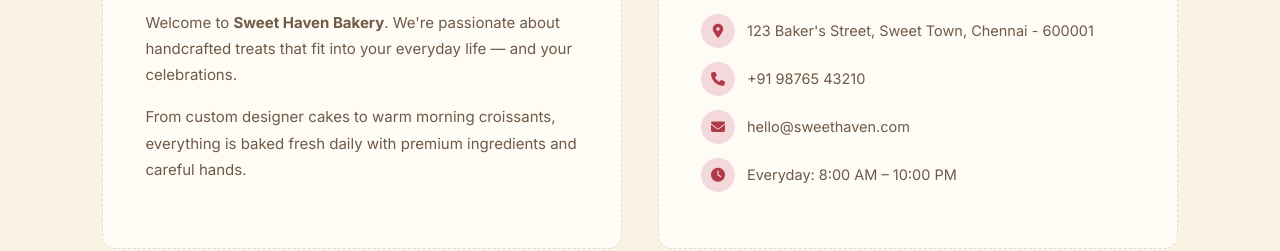
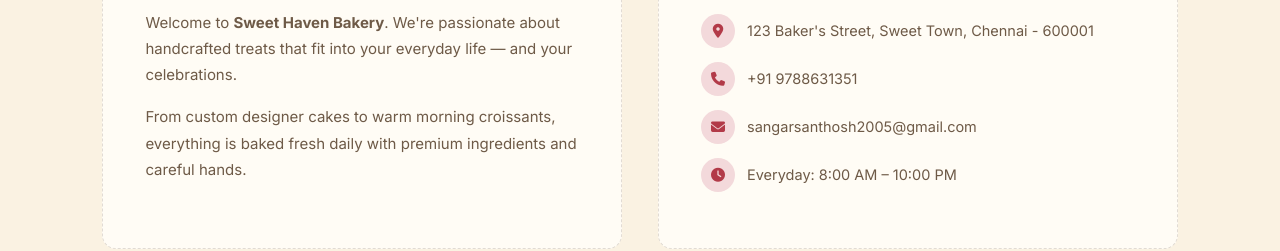
Before and after one commit to Santhoshsankar-15/sweetheaven, a plain HTML site: page index.html in a window 1280 px wide. Shown: the part 3013-3264 px from the top of the page. Drawn offline with nearby package versions, Linux system fonts and the light colour scheme.

Commit message:
Fresh start after rebase fix

```diff
--- a/index.html
+++ b/index.html
@@ -206,8 +206,8 @@
             <h2>Visit or Call Us</h2>
             <ul>
                 <li><i class="fa-solid fa-location-dot"></i> <span>123 Baker's Street, Sweet Town, Chennai - 600001</span></li>
-                <li><i class="fa-solid fa-phone"></i> <span>+91 98765 43210</span></li>
-                <li><i class="fa-solid fa-envelope"></i> <span>hello@sweethaven.com</span></li>
+                <li><i class="fa-solid fa-phone"></i> <span>+91 9788631351</span></li>
+                <li><i class="fa-solid fa-envelope"></i> <span>sangarsanthosh2005@gmail.com</span></li>
                 <li><i class="fa-solid fa-clock"></i> <span>Everyday: 8:00 AM – 10:00 PM</span></li>
             </ul>
         </div>
```
